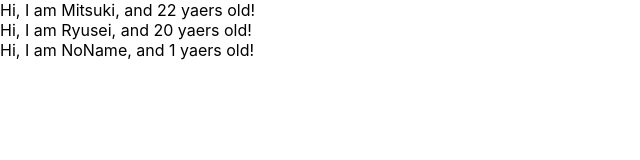
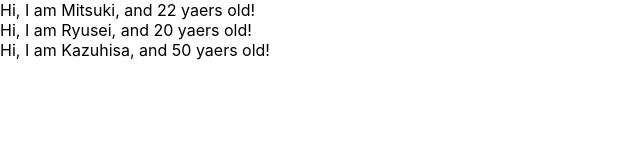
Before and after one commit to 3itsuki6uramoto/udemy-react-redux-crud-application, a React (Create React App) app: page / in a window 1280 px wide. Shown: the top 160 px of the page, without its empty margins (0-640 px from the left). Built offline with nearby package versions, Linux system fonts and the light colour scheme.

Commit message:
learn props-type of component

```diff
--- a/src/App.js
+++ b/src/App.js
@@ -1,8 +1,10 @@
+import PropTypes from'prop-types';
+
 function App() {
   const profiles = [
     {name:"Mitsuki",age:22},
     {name:"Ryusei",age:20},
-    {name:"NoName"}
+    {name:"Kazuhisa",age:50}
   ]
   return (
     <div>
@@ -23,8 +25,9 @@ const User = (props) =>{
   </div>)
 }
 
-User.defaultProps = {
-  age : 1
+User.propTypes = {
+  name : PropTypes.string,
+  age : PropTypes.number.isRequired
 }
 
 export default App;
```
